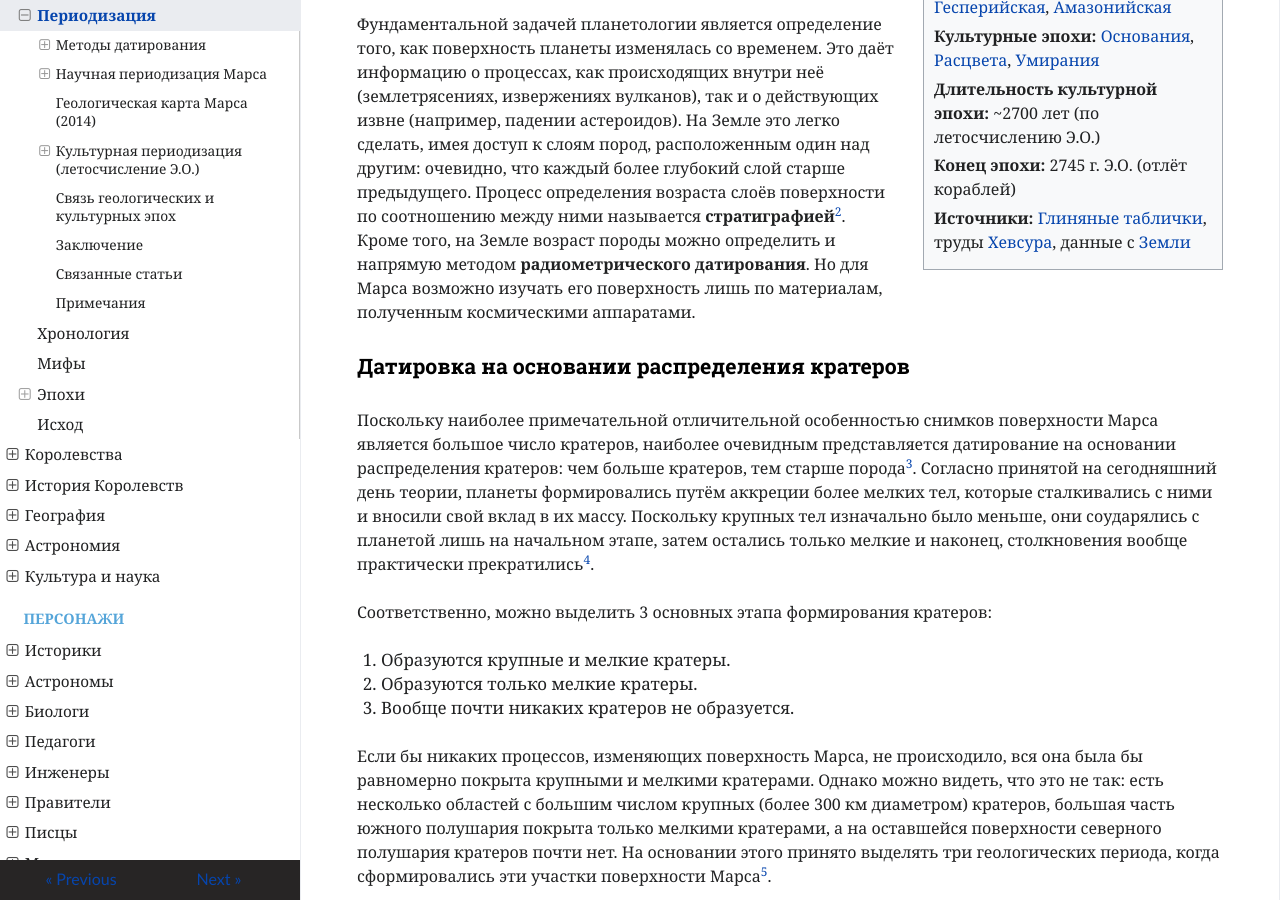
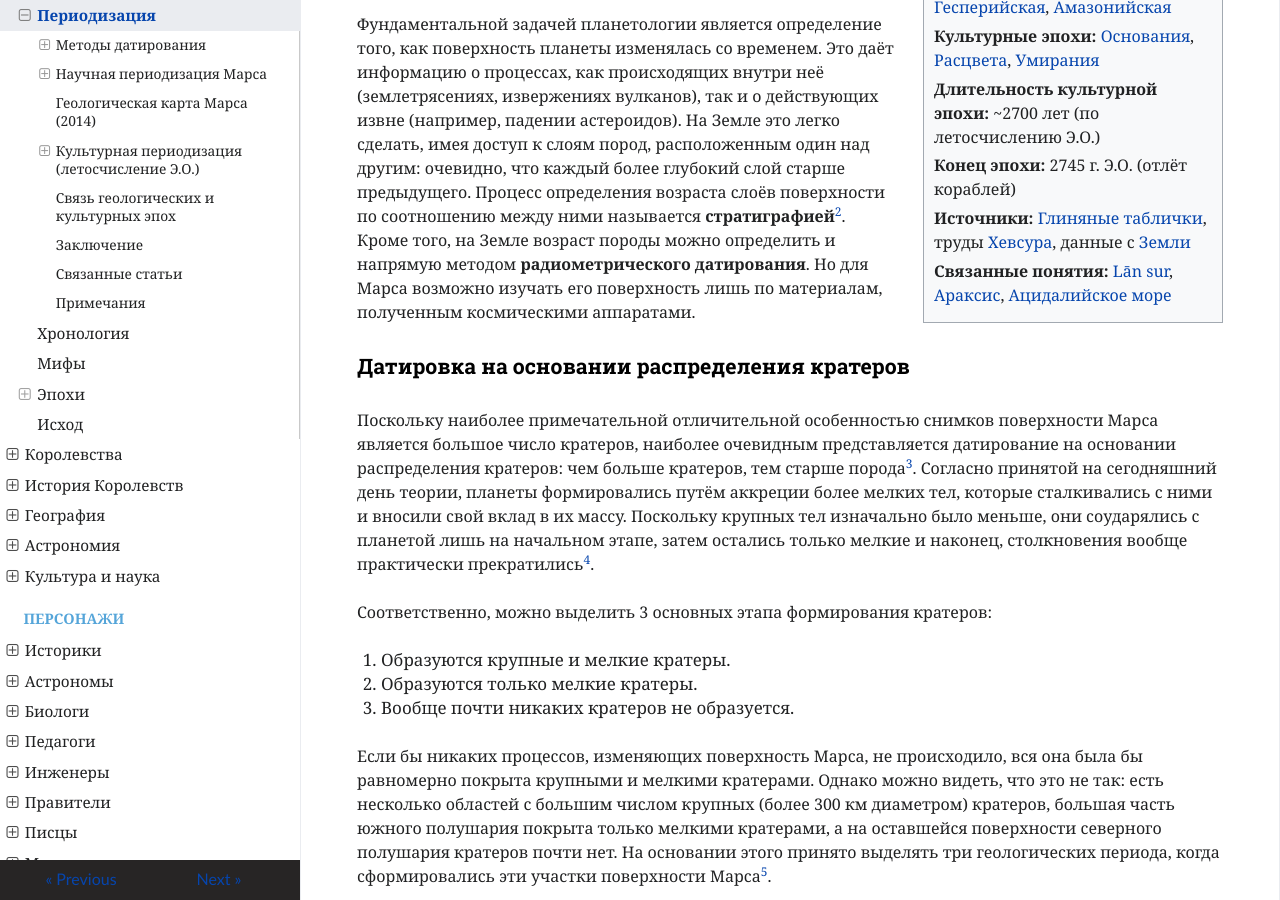
Before and after one commit to ivanhohlov14-bit/mars-encyclopedia, an MkDocs documentation site: the page built from docs/history/periodization.md, in a window 1280 px wide and 900 px high, scrolled down 543 px. Built offline with MkDocs 1.6.1, drawn with Linux system fonts in a browser that asks for light colours; nearby versions of some CDN libraries; part of the change alters nothing that is shown.

Commit message:
Update periodization.md

```diff
--- a/docs/history/periodization.md
+++ b/docs/history/periodization.md
@@ -13,10 +13,11 @@
   <p><b>Культурные эпохи:</b> <a href="#эпоха-основания">Основания</a>, <a href="#эпоха-расцвета">Расцвета</a>, <a href="#эпоха-умирания">Умирания</a></p>
   <p><b>Длительность культурной эпохи:</b> ~2700 лет (по летосчислению Э.О.)</p>
   <p><b>Конец эпохи:</b> 2745 г. Э.О. (отлёт кораблей)</p>
-  <p><b>Источники:</b> <a href="tablichki.md">Глиняные таблички</a>, труды <a href="hevsur.md">Хевсура</a>, данные с <a href="earth.md">Земли</a></p>
+  <p><b>Источники:</b> <a href="https://mars-wiki.ru/terms/tablichki/">Глиняные таблички</a>, труды <a href="https://mars-wiki.ru/people/hevsur/">Хевсура</a>, данные с <a href="https://mars-wiki.ru/astronomy/earth/">Земли</a></p>
+  <p><b>Связанные понятия:</b> <a href="https://mars-wiki.ru/terms/lan-sur/">Lān sur</a>, <a href="https://mars-wiki.ru/mythology/araksis/">Араксис</a>, <a href="https://mars-wiki.ru/geography/acidalia-sea/">Ацидалийское море</a></p>
 </div>
 
-**Периодизация истории Марса** — система деления геологической и культурной эволюции Марса на эпохи, разработанная на основе данных современной планетологии, марсианской археологии и расшифрованных табличек из подземного храма долины [Ксанфа](ksanf-river.md). В эпопее «Письмо из Красной пыли» эта периодизация служит не только хронологической канвой, но и раскрывает глубокую связь между угасанием геологической активности планеты и гибелью марсианской цивилизации[^1].
+**Периодизация истории Марса** — система деления геологической и культурной эволюции Марса на эпохи, разработанная на основе данных современной планетологии, марсианской археологии и расшифрованных табличек из подземного храма долины [Ксанфа](https://mars-wiki.ru/geography/ksanf-river/). В эпопее «Письмо из Красной пыли» эта периодизация служит не только хронологической канвой, но и раскрывает глубокую связь между угасанием геологической активности планеты и гибелью марсианской цивилизации[^1].
 
 ---
 
@@ -51,7 +52,7 @@
 | Эпоха | Период (млрд лет) | Характеристика |
 |-------|-------------------|----------------|
 | **Нойская** | 4,1–3,7 | Формирование кратеров, жидкая вода, начало гидросферы |
-| **Гесперийская** | 3,7–3,0 | Мощные извержения <a href="farsida.md">Фарсиды</a>, образование каньонов, охлаждение |
+| **Гесперийская** | 3,7–3,0 | Мощные извержения [Фарсиды](https://mars-wiki.ru/geography/farsida/), образование каньонов, охлаждение |
 | **Амазонийская** | 3,0 – н.в. | Угасание тектоники, истончение атмосферы, ледяные шапки, пустыня |
 
 ---
@@ -62,7 +63,7 @@
 
 В течение нойского периода шло интенсивное образование как больших, так и маленьких кратеров, формирование долин и эрозия. Её темп, хотя и более высокий, чем в последующие времена, всё же был намного ниже относительно даже самых медленных процессов такого рода на Земле[^11]. Климатические условия (по крайней мере эпизодически) благоприятствовали существованию рек и других водоёмов, а также выветриванию, приводившему к образованию филлосиликатов. Происходило отложение сульфатов. Поскольку невозможно представить себе процесс, за счёт которого с поверхности стирались бы только большие кратеры, очевидно, что окончание этого периода — момент, когда были стёрты все кратеры и поверхность была выровнена[^12].
 
-В подземном храме, найденном <a href="hevsur.md">Хевсуром</a>, сохранились таблички, датируемые концом Гесперийской эпохи, где говорится о «первом великом отступлении моря». Это событие, вероятно, совпадает с началом резкого похолодания, которое в книгах описывается как *«гнев Араксис»*[^13].
+В подземном храме, найденном [Хевсуром](https://mars-wiki.ru/people/hevsur/), сохранились таблички, датируемые концом Гесперийской эпохи, где говорится о «первом великом отступлении моря». Это событие, вероятно, совпадает с началом резкого похолодания, которое в книгах описывается как *«гнев Араксис»*[^13].
 
 **Ключевые события Нойской эпохи:**
 - Формирование бассейна Эллада (~4,1 млрд лет назад)
@@ -118,7 +119,7 @@
 
 ## Культурная периодизация (летосчисление Э.О.)
 
-Марсианская цивилизация вела собственное летосчисление — **«Эру Основания» (Э.О.)**, начало которой отсчитывается от основания первого города на берегу <a href="acidalia-sea.md">Ацидалийского моря</a>. Эта шкала охватывает период примерно в 2700 лет и делится на три эпохи, тесно связанные с геологическими изменениями планеты[^25].
+Марсианская цивилизация вела собственное летосчисление — **«Эру Основания» (Э.О.)**, начало которой отсчитывается от основания первого города на берегу [Ацидалийского моря](https://mars-wiki.ru/geography/acidalia-sea/). Эта шкала охватывает период примерно в 2700 лет и делится на три эпохи, тесно связанные с геологическими изменениями планеты[^25].
 
 ---
 
@@ -128,13 +129,13 @@
 
 | Год (Э.О.) | Событие |
 |------------|---------|
-| 1 | Основание <a href="okhasen.md">Окхасена</a> рыбаками |
-| 234 | Прорыв каналов от реки <a href="ksanf-river.md">Ксанф</a> |
-| 890 | Возникновение письменности, появление *<a href="lan-sur.md">Lān sur</a>* |
+| 1 | Основание [Окхасена](https://mars-wiki.ru/geography/okhasen/) рыбаками |
+| 234 | Прорыв каналов от реки [Ксанф](https://mars-wiki.ru/geography/ksanf-river/) |
+| 890 | Возникновение письменности, появление *[Lān sur](https://mars-wiki.ru/terms/lan-sur/)* |
 | 1500 | Объединение Серпендиды, единый календарь |
 | 2500 | Коронация первого короля Эдема, империя |
 
-В этот период были заложены основы марсианской культуры, включая культ богини воды <a href="araksis.md">Араксис</a> и систему образования при храмах. Именно тогда появились первые «глиняные библиотеки» — прообраз будущего архива, который будет спасён <a href="hevsur.md">Хевсуром</a>[^26].
+В этот период были заложены основы марсианской культуры, включая культ богини воды [Араксис](https://mars-wiki.ru/mythology/araksis/) и систему образования при храмах. Именно тогда появились первые «глиняные библиотеки» — прообраз будущего архива, который будет спасён [Хевсуром](https://mars-wiki.ru/people/hevsur/)[^26].
 
 ---
 
@@ -145,34 +146,34 @@
 | Достижение | Описание |
 |------------|----------|
 | **Обсерватории** | Пирамиды в долине Аравия, ориентация по звёздам |
-| **Каналы** | Система, соединившая реки <a href="ksanf-river.md">Ксанф</a>, Горен и Лабей |
+| **Каналы** | Система, соединившая реки [Ксанф](https://mars-wiki.ru/geography/ksanf-river/), Горен и Лабей |
 | **Вечные таблички** | Технология долговременного хранения информации |
-| **Астрономия** | Первые карты с координатами <a href="earth.md">Земли</a> (расшифрованы <a href="talin.md">Талином</a>) |
+| **Астрономия** | Первые карты с координатами [Земли](https://mars-wiki.ru/astronomy/earth/) (расшифрованы [Талином](https://mars-wiki.ru/people/talin/)) |
 
-В книгах эта эпоха описывается как время, когда «люди перестали бояться моря и начали бояться звёзд». Именно тогда <a href="kharan.md">Харан</a>, писец из Эллады, создал свои знаменитые таблички с предупреждением о грядущей катастрофе[^28].
+В книгах эта эпоха описывается как время, когда «люди перестали бояться моря и начали бояться звёзд». Именно тогда [Харан](https://mars-wiki.ru/people/kharan/), писец из Эллады, создал свои знаменитые таблички с предупреждением о грядущей катастрофе[^28].
 
 ---
 
 ### Эпоха Умирания (2680–2745 гг. Э.О.)
 
-Самый трагический период, описанный в романах. Он характеризуется стремительным ухудшением климата, замерзанием морей, активизацией вулканов и, в конечном счёте, отлётом части населения к <a href="earth.md">Земле</a>[^29].
+Самый трагический период, описанный в романах. Он характеризуется стремительным ухудшением климата, замерзанием морей, активизацией вулканов и, в конечном счёте, отлётом части населения к [Земле](https://mars-wiki.ru/astronomy/earth/)[^29].
 
 | Год (Э.О.) | Событие |
 |------------|---------|
 | 2680 | Начало похолодания, первые заморозки |
-| 2714 | <a href="talin.md">Талин</a> видит Землю в телескоп Академии |
-| 2728 | <a href="hevsur.md">Хевсур</a> начинает расшифровку древних табличек |
+| 2714 | [Талин](https://mars-wiki.ru/people/talin/) видит Землю в телескоп Академии |
+| 2728 | [Хевсур](https://mars-wiki.ru/people/hevsur/) начинает расшифровку древних табличек |
 | 2734 | Экспедиция Хевсура, находка координат «тишины» |
 | 2740 | Массовый отлёт кораблей, начало Исхода |
-| 2745 | Смерть Хевсура в пещерах <a href="farsida.md">Фарсиды</a>, завершение летописи |
+| 2745 | Смерть Хевсура в пещерах [Фарсиды](https://mars-wiki.ru/geography/farsida/), завершение летописи |
 
-В этот период происходит переплетение научного знания и мифологии. Например, явление *«багрового неба»* (описанное во многих табличках) современные учёные идентифицируют как глобальный пеплопад от суперизвержений. Однако жрецы <a href="araksis.md">Араксис</a> трактовали это как знак конца времён и призывали к покаянию[^30].
+В этот период происходит переплетение научного знания и мифологии. Например, явление *«багрового неба»* (описанное во многих табличках) современные учёные идентифицируют как глобальный пеплопад от суперизвержений. Однако жрецы [Араксис](https://mars-wiki.ru/mythology/araksis/) трактовали это как знак конца времён и призывали к покаянию[^30].
 
 ---
 
 ## Связь геологических и культурных эпох
 
-В табличках <a href="kharan.md">Харана</a> сохранилась интересная корреляция: ускорение геологических процессов в Амазонийскую эпоху совпало с подъёмом и падением марсианской цивилизации[^31].
+В табличках [Харана](https://mars-wiki.ru/people/kharan/) сохранилась интересная корреляция: ускорение геологических процессов в Амазонийскую эпоху совпало с подъёмом и падением марсианской цивилизации[^31].
 
 | Научная эпоха | Культурная эпоха | Временной интервал |
 |---------------|------------------|---------------------|
@@ -182,13 +183,13 @@
 | Средняя Амазонийская | Эпоха Расцвета | 2500–2680 гг. Э.О. |
 | Поздняя Амазонийская | Эпоха Умирания | 2680–2745 гг. Э.О. |
 
-Интересно, что в книгах неоднократно подчёркивается, что марсиане знали о циклических изменениях климата, но не смогли их предотвратить. <a href="hevsur.md">Хевсур</a> в своих последних записях пишет: *«Мы строили города, когда планета остывала, и мы покинули их, когда она замерзла. Мы не победили время, но мы записали его»*[^32].
+Интересно, что в книгах неоднократно подчёркивается, что марсиане знали о циклических изменениях климата, но не смогли их предотвратить. [Хевсур](https://mars-wiki.ru/people/hevsur/) в своих последних записях пишет: *«Мы строили города, когда планета остывала, и мы покинули их, когда она замерзла. Мы не победили время, но мы записали его»*[^32].
 
 ---
 
 ## Заключение
 
-Периодизация истории Марса — это не просто хронология. Это мост между объективной реальностью (геологическими данными) и субъективным опытом целого народа, запечатлённым в глине. В эпопее «Письмо из Красной пыли» каждая эпоха находит своё отражение в судьбах героев — от первых рыбаков <a href="okhasen.md">Окхасена</a> до последнего историка <a href="hevsur.md">Хевсура</a>. Знание этих периодов позволяет глубже понять мотивы персонажей и трагизм их выбора[^33].
+Периодизация истории Марса — это не просто хронология. Это мост между объективной реальностью (геологическими данными) и субъективным опытом целого народа, запечатлённым в глине. В эпопее «Письмо из Красной пыли» каждая эпоха находит своё отражение в судьбах героев — от первых рыбаков [Окхасена](https://mars-wiki.ru/geography/okhasen/) до последнего историка [Хевсура](https://mars-wiki.ru/people/hevsur/). Знание этих периодов позволяет глубже понять мотивы персонажей и трагизм их выбора[^33].
 
 ---
 
```
